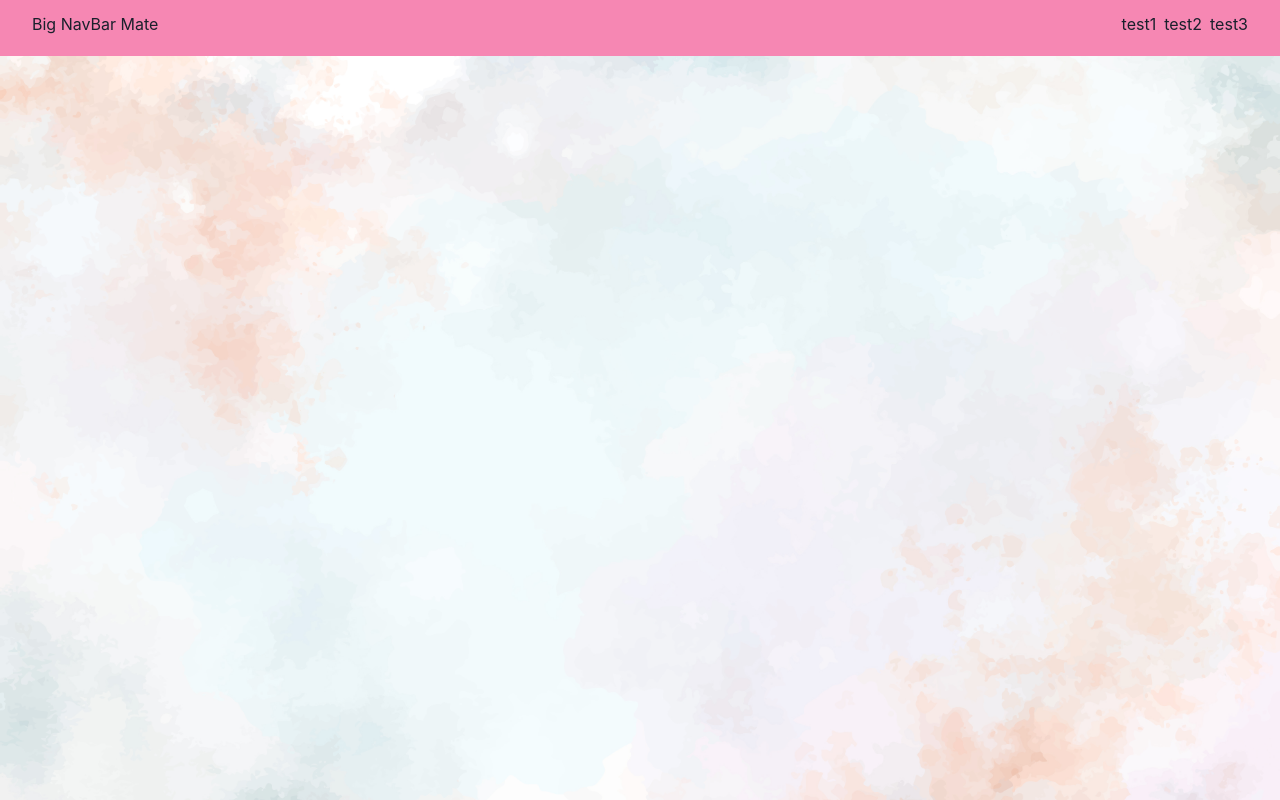
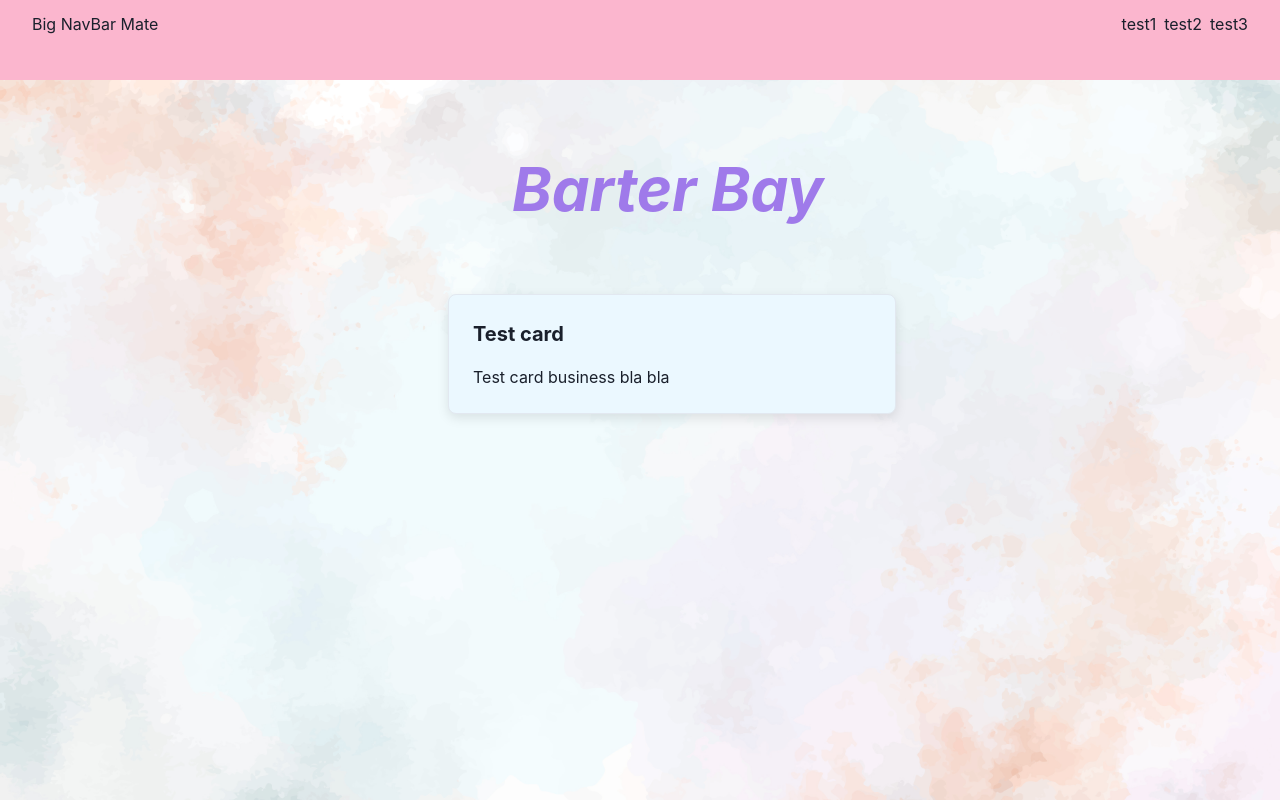
Before and after one commit to denriquem/barter-bay-frontend, a React (Create React App) app in the folder barter-bay-frontend/: page / in a window 1280 px wide. Built offline with nearby package versions, Linux system fonts and the light colour scheme.

Commit message:
card and title display components

```diff
--- a/barter-bay-frontend/src/App.tsx
+++ b/barter-bay-frontend/src/App.tsx
@@ -1,12 +1,19 @@
 import { ChakraProvider } from "@chakra-ui/react";
 import { Navbar } from "./components/Navbar";
 import { PageWrapper } from "./components/PageWrapper";
+import { TitleDisplay } from "./components/TitleDisplay";
+import { Card } from "./components/Card";
 
 function App() {
     return (
         <ChakraProvider>
             <PageWrapper>
                 <Navbar />
+                <TitleDisplay />
+                <Card
+                    title={"Test card"}
+                    content={"Test card business bla bla"}
+                />
             </PageWrapper>
         </ChakraProvider>
     );
--- /dev/null
+++ b/barter-bay-frontend/src/components/Card.tsx
@@ -0,0 +1,27 @@
+import { Box, Text } from "@chakra-ui/react";
+
+interface CardProps {
+    title: string;
+    content: string;
+}
+
+export const Card = ({ title, content }: CardProps) => {
+    return (
+        <Box
+            mt={"60px"}
+            ml={"35%"}
+            maxW="md"
+            borderWidth="1px"
+            borderRadius="lg"
+            overflow="hidden"
+            boxShadow="0px 4px 12px rgba(0, 0, 0, 0.1)"
+            bg="blue.50"
+            padding={6}
+        >
+            <Text fontSize="xl" fontWeight="bold">
+                {title}
+            </Text>
+            <Text mt={4}>{content}</Text>
+        </Box>
+    );
+};
--- a/barter-bay-frontend/src/components/Navbar.tsx
+++ b/barter-bay-frontend/src/components/Navbar.tsx
@@ -4,8 +4,8 @@ export const Navbar = () => {
     return (
         <Box
             width="full"
-            h={14}
-            bgColor="pink.300"
+            h={20}
+            bgColor="pink.200"
             display="flex"
             flexDir="row"
         >
--- a/barter-bay-frontend/src/components/PageWrapper.tsx
+++ b/barter-bay-frontend/src/components/PageWrapper.tsx
@@ -1,6 +1,5 @@
 import { Box } from "@chakra-ui/react";
 import { ReactNode } from "react";
-import backgroundImage from "../assets/backgroundImage.png";
 import backgroundImage2 from "../assets/Background03.jpg";
 
 interface PageWrapperProps {
--- /dev/null
+++ b/barter-bay-frontend/src/components/TitleDisplay.tsx
@@ -0,0 +1,16 @@
+import { Box, Text } from "@chakra-ui/react";
+
+export const TitleDisplay = () => {
+    return (
+        <Box ml="40%" mt="5%" maxW="400px" maxH="100px">
+            <Text
+                fontSize="6xl"
+                fontWeight="bold"
+                color="purple.400"
+                fontStyle="italic"
+            >
+                Barter Bay
+            </Text>
+        </Box>
+    );
+};
```
